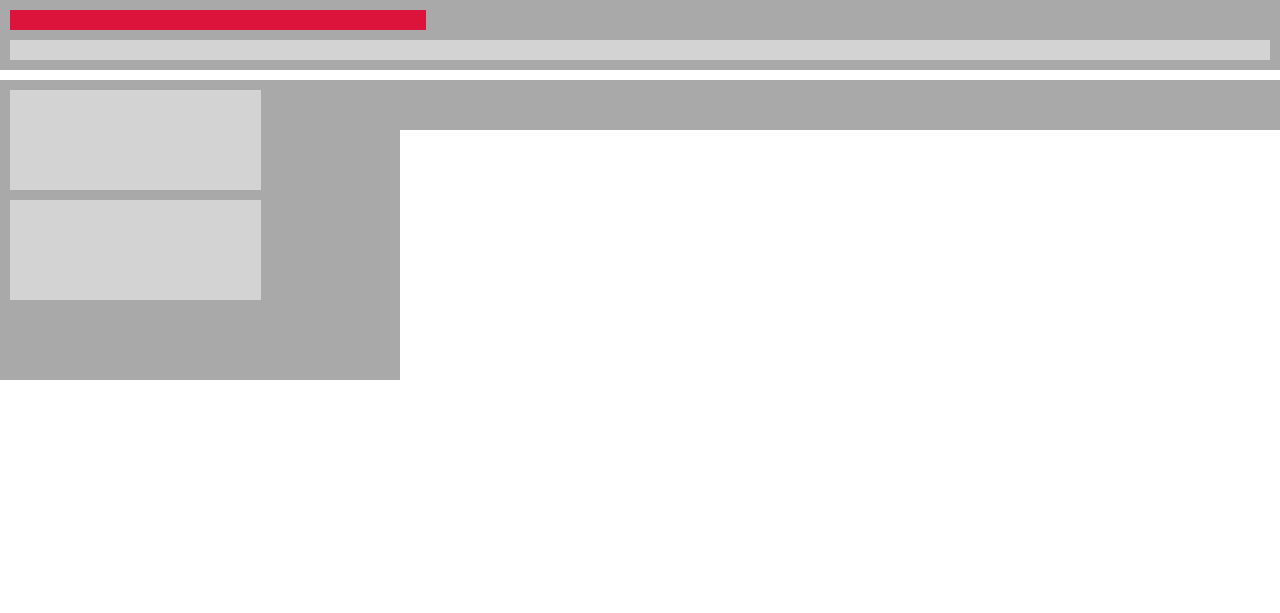
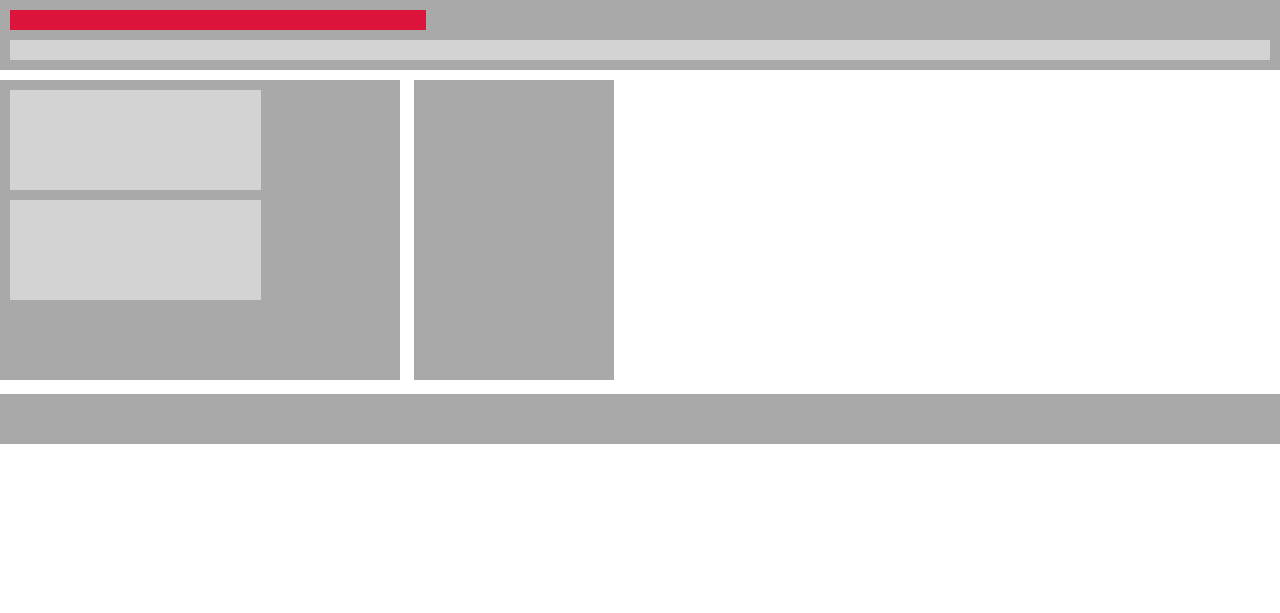
Before and after one commit to caitoor/kg2a_medientechnologie_sose24, a plain HTML site: page 03_graue_boxen/index.html in a window 1280 px wide. Drawn offline with Linux system fonts and the light colour scheme.

Commit message:
minor correction

```diff
--- a/03_graue_boxen/index.html
+++ b/03_graue_boxen/index.html
@@ -16,8 +16,8 @@
     <main>
         <article></article>
         <article></article>
-        <aside></aside>
     </main>
+    <aside></aside>
 
     <footer></footer>
 </body>
--- a/03_graue_boxen/style.css
+++ b/03_graue_boxen/style.css
@@ -40,18 +40,16 @@ aside {
     height: 300px;
     margin-bottom: 10px;
     padding: 10px;
-    overflow: hidden;
+    display: inline-block;
 }
 
 main {
     width: 400px;
-    float: left;
 }
 
 aside {
     width: 200px;
     margin-left: 10px;
-    float: left;
 }
 
 article {
```
